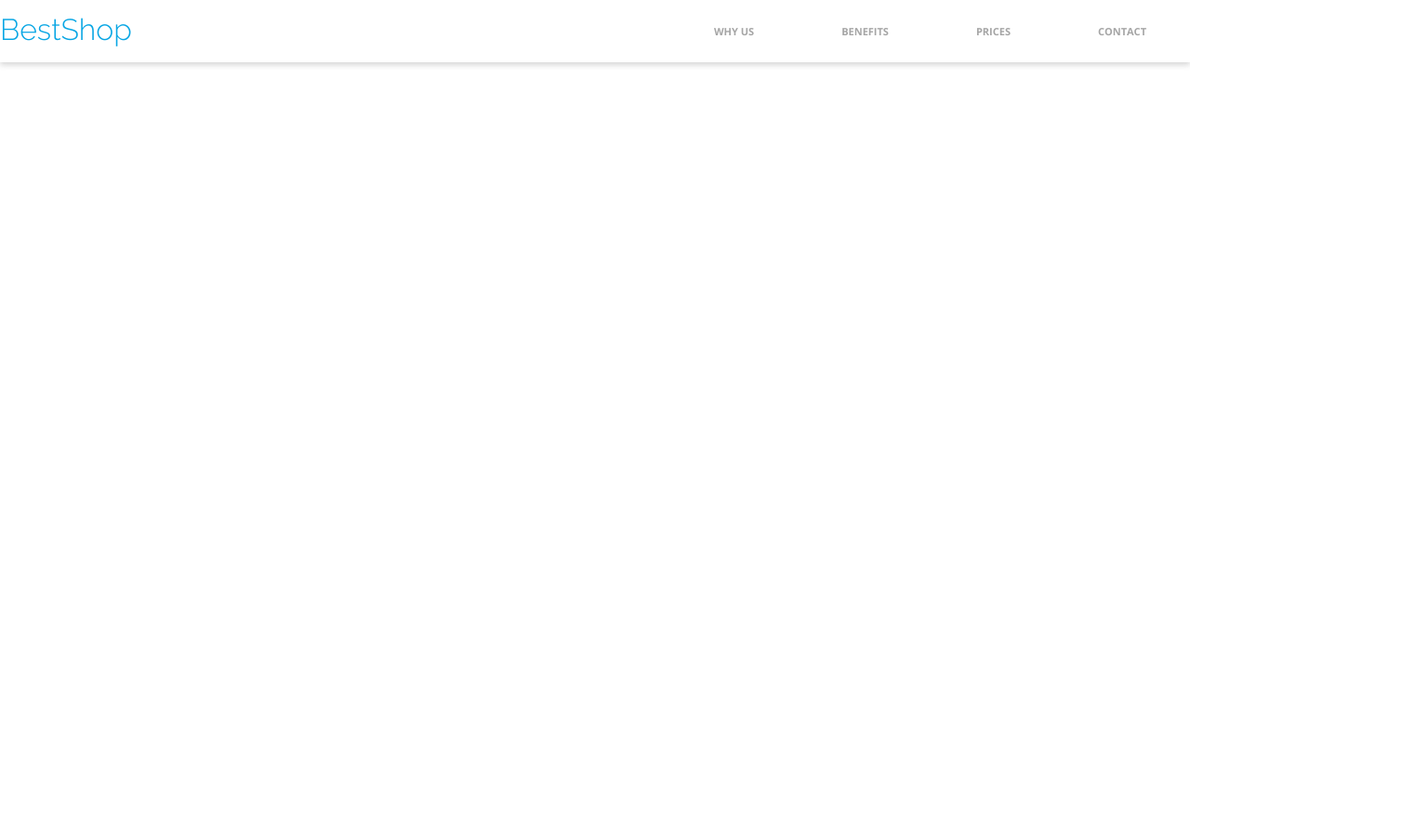
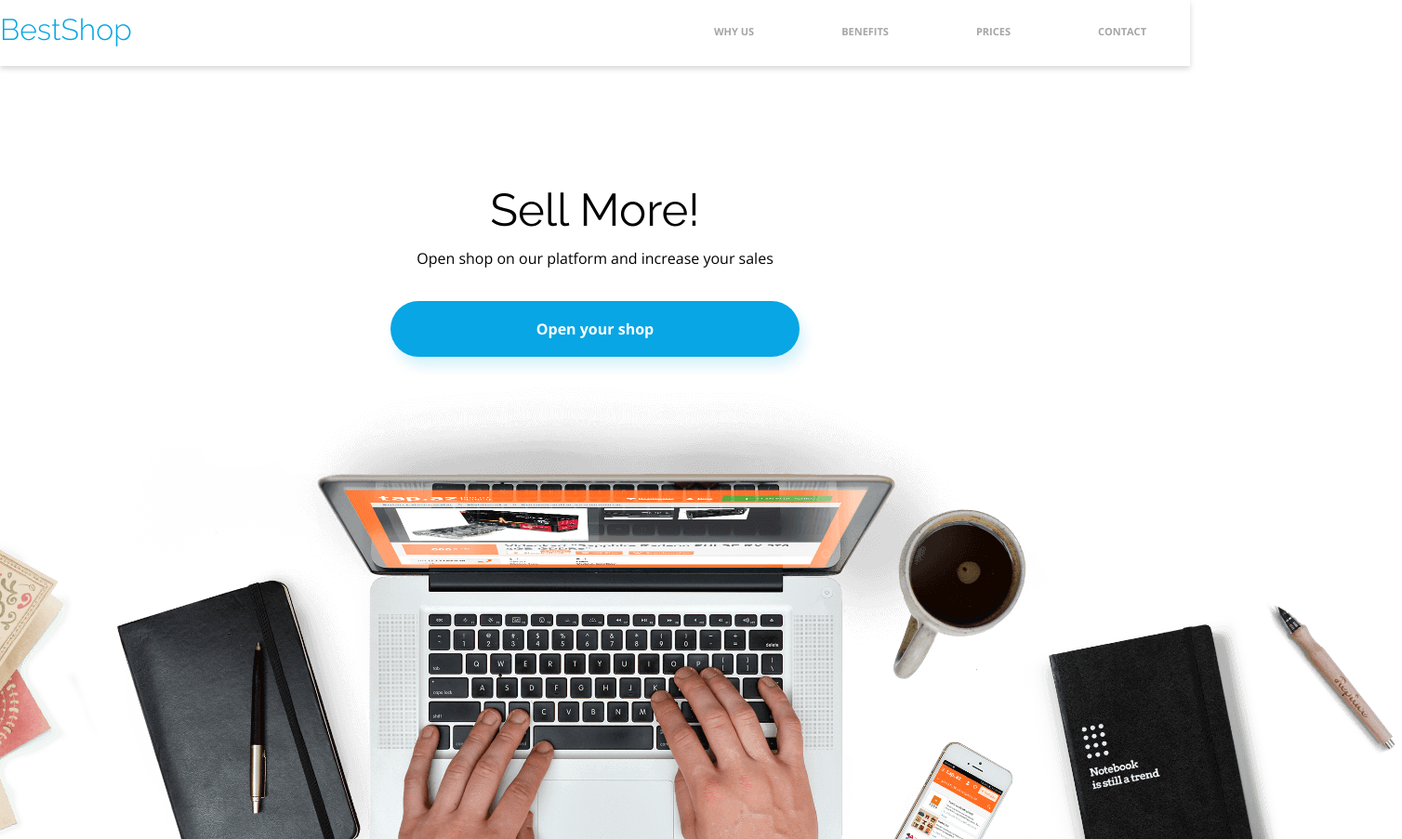
Before and after one commit to MonoliYoda/CL_BestShop_WS, a plain HTML site: page index.html in a window 1280 px wide. Shown: the whole page at 93% size, 1508 px wide, since content can reach past the window. Before the commit the page ends 800 px from the top, so only its background shows below. Drawn offline with nearby package versions, Linux system fonts and the light colour scheme.

Commit message:
Opening section done

```diff
--- a/css/style.css
+++ b/css/style.css
@@ -31,6 +31,17 @@ a {
     width: 100%;
 }
 
+.vertical {
+    display: flex;
+    flex-direction: column;
+}
+
+section {
+    display: flex;
+    flex-direction: column;
+    align-items: center;
+}
+
 header {
     display: flex;
     justify-content: center;
@@ -59,6 +70,7 @@ nav {
     text-transform: uppercase;
     display: inline-block;
     padding: 28px 47px;
+    margin: 0 0 4px 0;
     font-size: 11px;
     font-weight: 700;
     color: var(--color-grey);
@@ -67,4 +79,42 @@ nav {
 .menu a:hover {
     color: var(--color-black);
     box-shadow: 0 4px 0 0 var(--color-primary);
+    cursor: pointer;
 }
+
+.opening-content {
+    display: flex;
+    flex-direction: column;
+    align-items: center;
+    margin: 130px 0 0 0;
+}
+
+.opening-title {
+    font-family: var(--font-secondary);
+    font-weight: 400;
+    font-size: 49px;
+    color: var(--color-black);
+}
+
+.opening-text {
+    font-size: 16px;
+    font-weight: 400;
+    color: var(--color-black);
+    margin: 20px 0 38px 0;
+}
+
+.opening-button {
+    background: var(--color-primary);
+    color: var(--color-white);
+    padding: 22px 0;
+    width: 440px;
+    text-align: center;
+    font-weight: 700;
+    border-radius: 40px;
+    box-shadow: 5px 10px 14px var(--color-primary-shadow);
+}
+
+.opening-image {
+    width: 100%;
+    height: auto;
+}
--- a/index.html
+++ b/index.html
@@ -4,7 +4,7 @@
     <meta charset="UTF-8">
     <meta http-equiv="X-UA-Compatible" content="IE=edge">
     <meta name="viewport" content="width=device-width, initial-scale=1.0">
-    <title>Document</title>
+    <title>BestShop</title>
     <link rel="preconnect" href="https://fonts.googleapis.com">
     <link rel="preconnect" href="https://fonts.gstatic.com" crossorigin>
     <link href="https://fonts.googleapis.com/css2?family=Open+Sans:wght@300;400;700&family=Raleway:wght@300;400;700;800&display=swap" rel="stylesheet">
@@ -25,5 +25,16 @@
             </nav>
         </div>
     </header>
+    <section class="opening">
+        <div class="container">
+            <div class="opening-content">
+                <h1 class="opening-title">Sell More!</h1>
+                <p class="opening-text">Open shop on our platform and increase your sales</p>
+                <a class="opening-button" href="#">Open your shop</a>
+            </div>
+        </div>
+        <img src="./assets/Background.png" alt="desktop">
+    </section>
+
 </body>
 </html>
```
